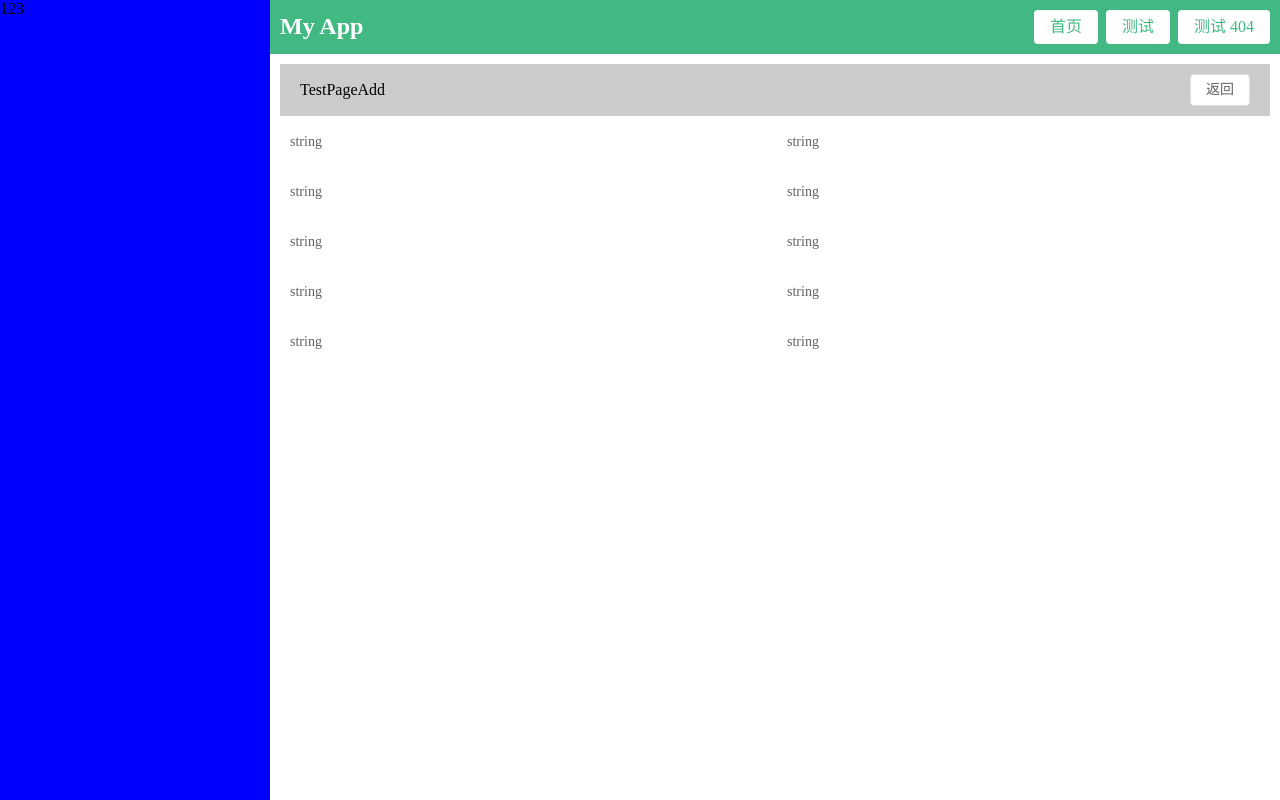
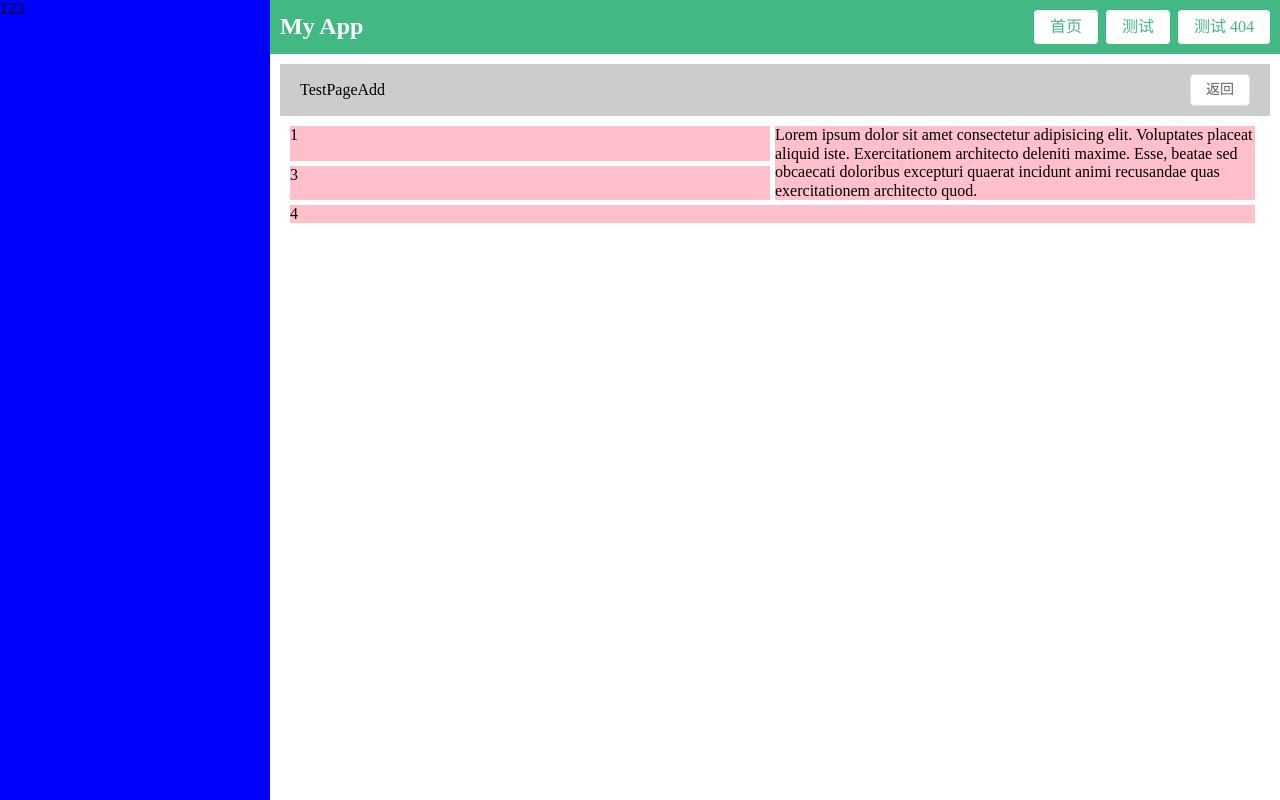
Before and after one commit to Hasibe-lee/vue-template, a Vue app: page /testpage/add in a window 1280 px wide. Before the commit this address had no page. Built offline with nearby package versions, Linux system fonts and the light colour scheme.

Commit message:
fix:form-gird框架

```diff
--- a/src/components/common/MyForm.vue
+++ b/src/components/common/MyForm.vue
@@ -4,7 +4,17 @@ const formModel = ref({});
 
 <template>
   <el-form :model="formModel">
-    <el-row :gutter="24">
+    <div class="form_grid_wrap">
+      <div class="grid_item _1">1</div>
+      <div class="grid_item _2">
+        Lorem ipsum dolor sit amet consectetur adipisicing elit. Voluptates placeat aliquid iste.
+        Exercitationem architecto deleniti maxime. Esse, beatae sed obcaecati doloribus excepturi
+        quaerat incidunt animi recusandae quas exercitationem architecto quod.
+      </div>
+      <div class="grid_item _3">3</div>
+      <div class="grid_item _4">4</div>
+    </div>
+    <!-- <el-row :gutter="24">
       <el-col :span="12"><el-form-item prop="string" label="string"></el-form-item></el-col>
       <el-col :span="12"><el-form-item prop="string" label="string"></el-form-item></el-col>
       <el-col :span="12"><el-form-item prop="string" label="string"></el-form-item></el-col>
@@ -15,8 +25,33 @@ const formModel = ref({});
       <el-col :span="12"><el-form-item prop="string" label="string"></el-form-item></el-col>
       <el-col :span="12"><el-form-item prop="string" label="string"></el-form-item></el-col>
       <el-col :span="12"><el-form-item prop="string" label="string"></el-form-item></el-col>
-    </el-row>
+    </el-row> -->
   </el-form>
 </template>
 
-<style lang="scss" scoped></style>
+<style lang="scss" scoped>
+.form_grid_wrap {
+  display: grid;
+  grid-template-columns: repeat(auto-fill, calc(50% - 5px));
+  align-items: start;
+  grid-auto-flow: dense;
+  gap: 5px;
+
+  .grid_item {
+    background-color: pink;
+    height: 100%;
+    &._1 {
+      grid-area: 1 / 1 / 1 / 2;
+    }
+    &._2 {
+      grid-area: 1 / 2 / span 2 / 3;
+    }
+    &._3 {
+      grid-area: 2 / 1 / 2 / 2;
+    }
+    &._4 {
+      grid-area: 3 / 1 / 3 / span 2;
+    }
+  }
+}
+</style>
--- a/src/routes/auto-routes.js
+++ b/src/routes/auto-routes.js
@@ -1,5 +1,5 @@
 // Auto-generated file. Do not edit manually.
-// Generated at: 2026/5/8 21:33:21
+// Generated at: 2026/5/8 22:16:02
 
 export const autoRoutes = [
   {
```
